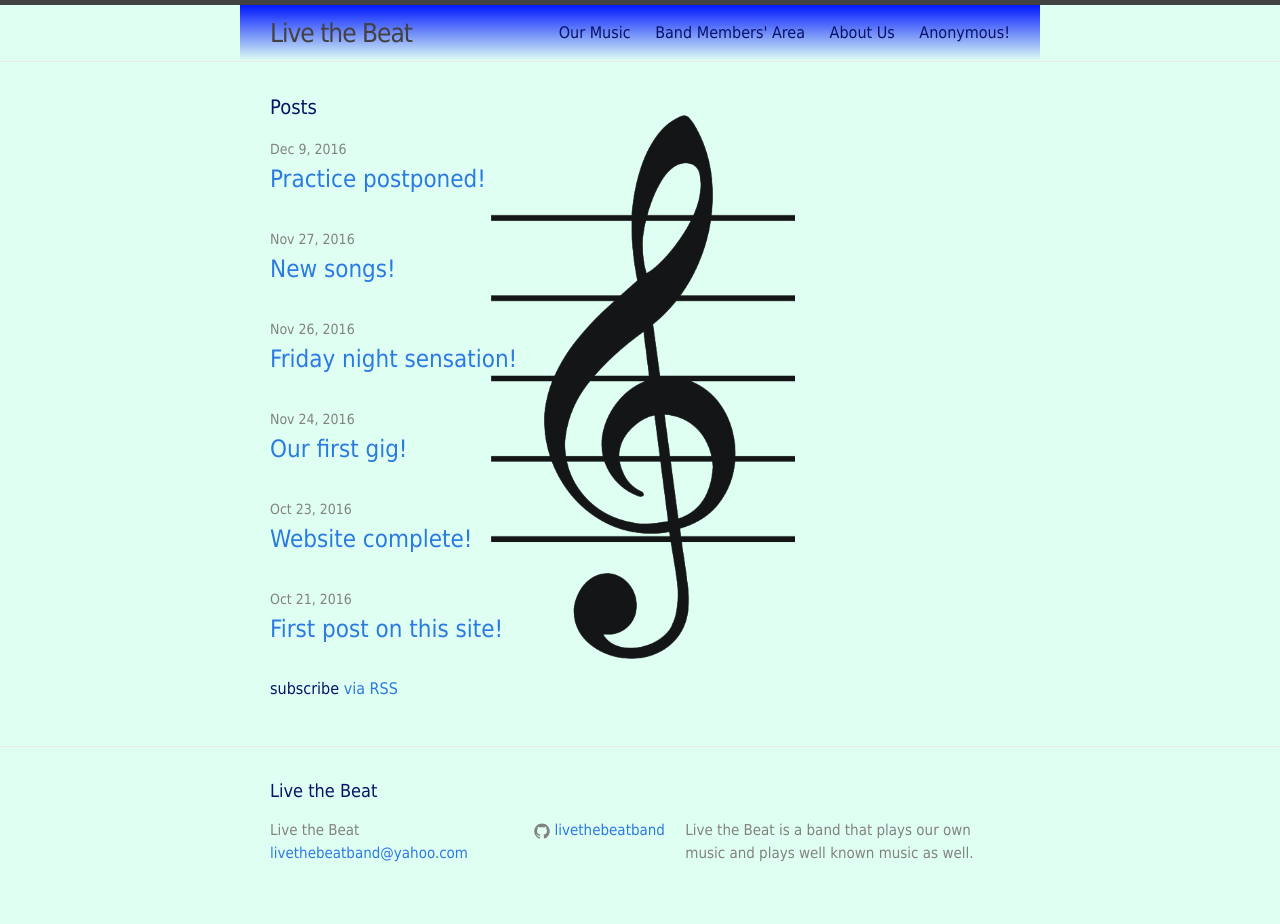
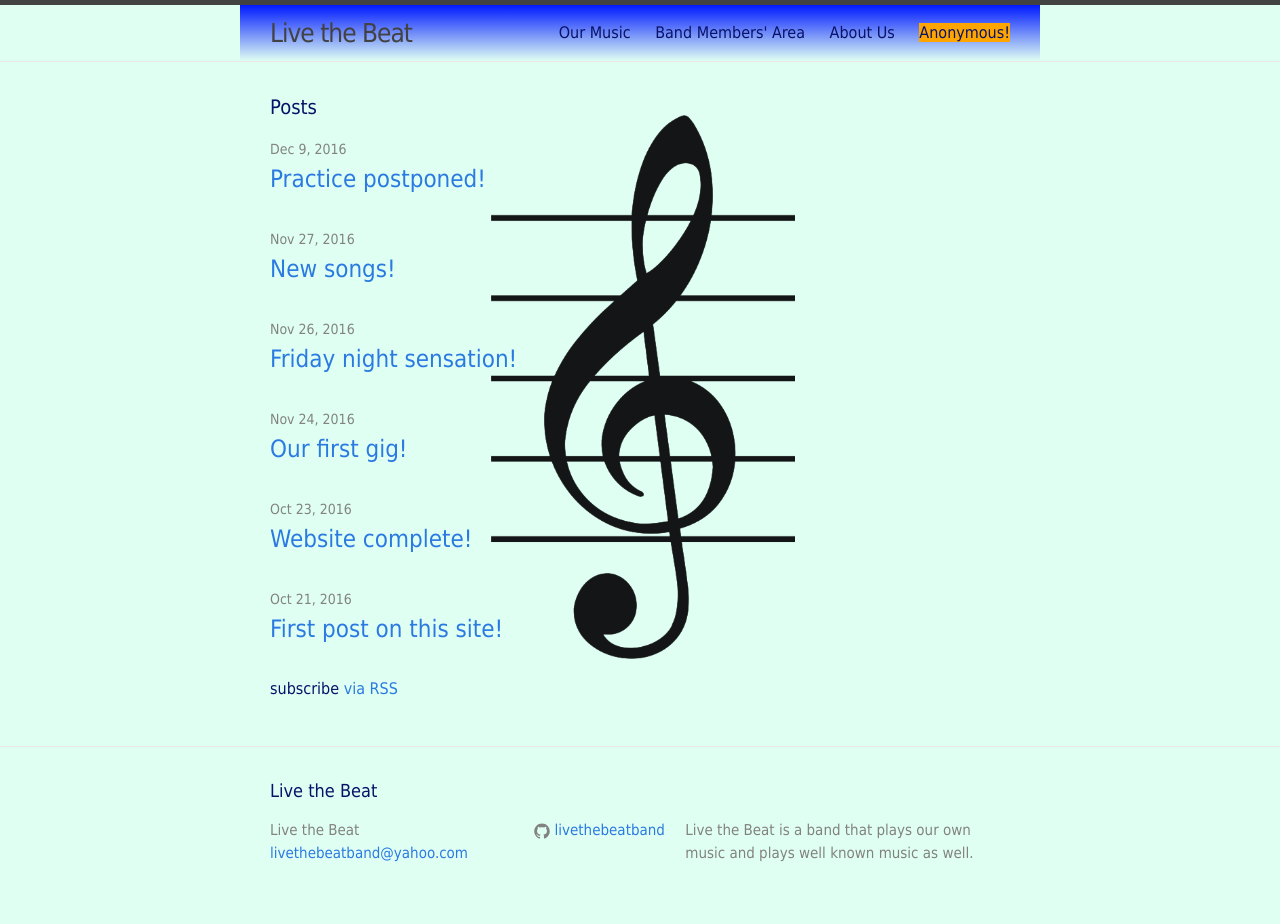
Before and after one commit to livethebeatband/livethebeatband.github.io, a Jekyll site: the page built from index.html, in a window 1280 px wide. Built offline with Jekyll 4.4.1, drawn with Linux system fonts in a browser that asks for light colours.

Commit message:
Update main.scss

```diff
--- a/css/main.scss
+++ b/css/main.scss
@@ -66,3 +66,9 @@ $on-laptop:        800px;
             color: blue;
             background-color: #33ccff;
 }
+
+// Link highlighting
+
+a[href="/anonymous/"] {
+    background: orange;
+}
```
